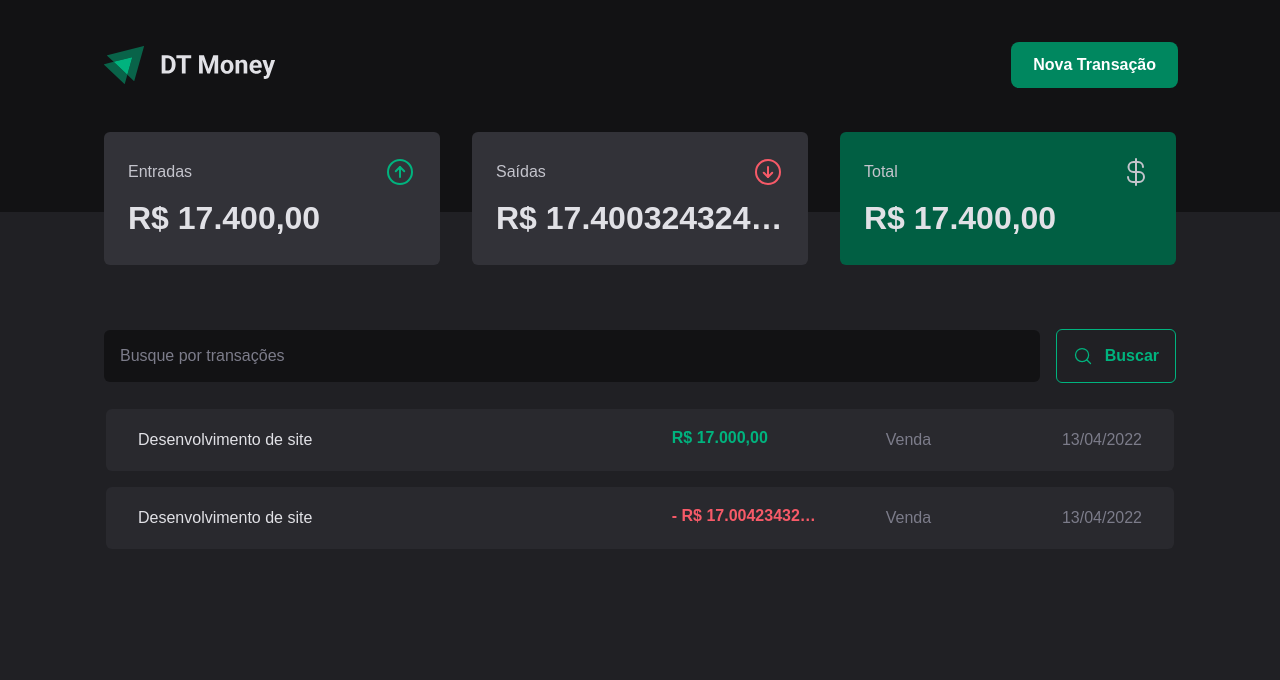
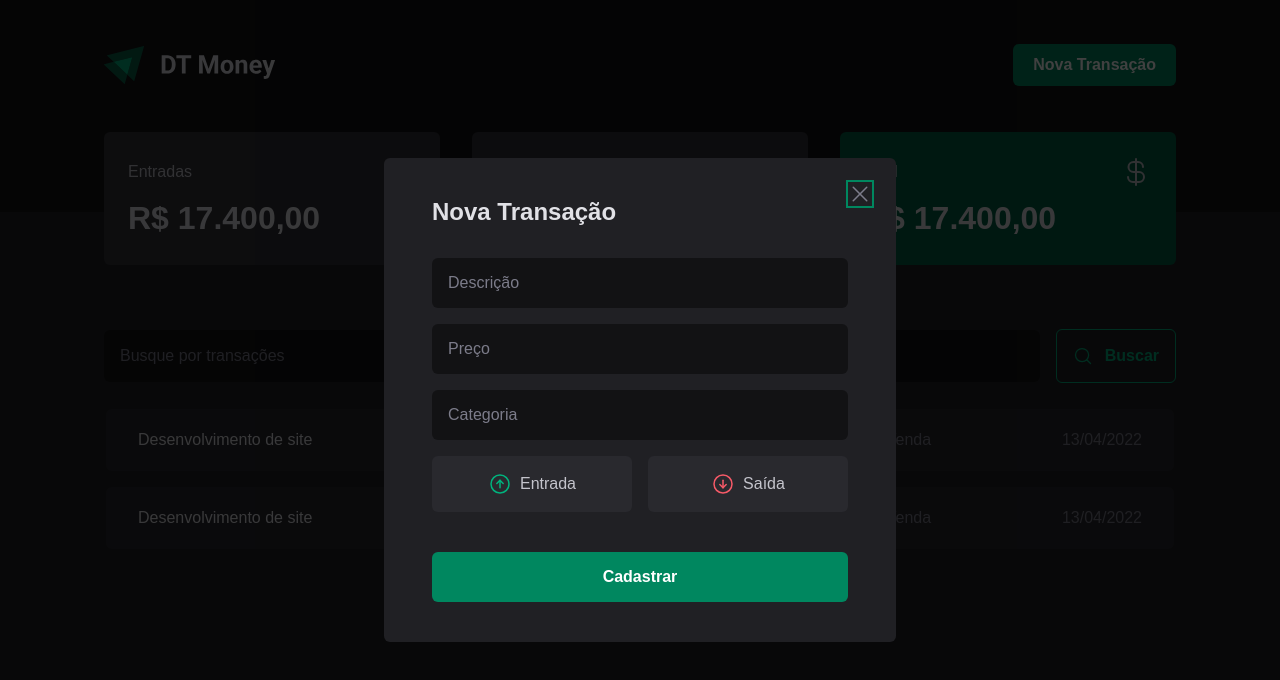
Before and after one commit to kenmarcos/dt-money-front-rs, a React (Vite) app: page / in a window 1280 px wide. Both pictures are taken after a click on the button "Nova Transação". Shown: the top 680 px of the page. Built offline with nearby package versions, Linux system fonts and the light colour scheme.

Commit message:
feat: add NewTransactionModal component

```diff
--- a/package.json
+++ b/package.json
@@ -10,6 +10,9 @@
     "preview": "vite preview"
   },
   "dependencies": {
+    "@radix-ui/react-dialog": "^1.1.1",
+    "@radix-ui/react-radio-group": "^1.2.0",
+    "@radix-ui/react-visually-hidden": "^1.1.0",
     "phosphor-react": "^1.4.1",
     "react": "^18.3.1",
     "react-dom": "^18.3.1",
--- /dev/null
+++ b/src/components/Header/components/NewTransactionModal/index.tsx
@@ -0,0 +1,52 @@
+import * as Dialog from "@radix-ui/react-dialog";
+import {
+  Close,
+  Content,
+  NewTransactionForm,
+  Overlay,
+  TransactionType,
+  TransactionTypeButton,
+} from "./styles";
+import { ArrowCircleDown, ArrowCircleUp, X } from "phosphor-react";
+import * as VisuallyHidden from "@radix-ui/react-visually-hidden";
+
+export const NewTransactionModal = () => {
+  return (
+    <Dialog.Portal>
+      <Overlay />
+
+      <Content aria-describedby={undefined}>
+        <Dialog.Title>Nova Transação</Dialog.Title>
+
+        {/* Escondendo a descrição acessível opcional */}
+        <VisuallyHidden.Root asChild>
+          <Dialog.Description />
+        </VisuallyHidden.Root>
+
+        <Close>
+          <X size={24} />
+        </Close>
+
+        <NewTransactionForm>
+          <input type="text" placeholder="Descrição" />
+          <input type="text" placeholder="Preço" />
+          <input type="text" placeholder="Categoria" />
+
+          <TransactionType>
+            <TransactionTypeButton $variant="income" value="income">
+              <ArrowCircleUp size={24} />
+              Entrada
+            </TransactionTypeButton>
+
+            <TransactionTypeButton $variant="outcome" value="outcome">
+              <ArrowCircleDown size={24} />
+              Saída
+            </TransactionTypeButton>
+          </TransactionType>
+
+          <button type="submit">Cadastrar</button>
+        </NewTransactionForm>
+      </Content>
+    </Dialog.Portal>
+  );
+};
--- /dev/null
+++ b/src/components/Header/components/NewTransactionModal/styles.ts
@@ -0,0 +1,116 @@
+import * as Dialog from "@radix-ui/react-dialog";
+import * as RadioGroup from "@radix-ui/react-radio-group";
+import styled from "styled-components";
+
+export const Overlay = styled(Dialog.Overlay)`
+  position: fixed;
+  width: 100vw;
+  height: 100vh;
+  inset: 0;
+  background-color: rgba(0, 0, 0, 0.75);
+`;
+
+export const Content = styled(Dialog.Content)`
+  position: fixed;
+  top: 50%;
+  left: 50%;
+  transform: translate(-50%, -50%);
+  min-width: 32rem;
+  border-radius: 6px;
+  padding: 2.5rem 3rem;
+  background-color: ${(props) => props.theme.colors["gray-800"]};
+`;
+
+export const Close = styled(Dialog.Close)`
+  position: absolute;
+  top: 1.5rem;
+  right: 1.5rem;
+  background-color: transparent;
+  border: 0;
+  line-height: 0;
+  cursor: pointer;
+  color: ${(props) => props.theme.colors["gray-500"]};
+`;
+
+export const NewTransactionForm = styled.form`
+  margin-top: 2rem;
+  display: flex;
+  flex-direction: column;
+  gap: 1rem;
+
+  input {
+    width: 100%;
+    border: 0;
+    border-radius: 6px;
+    padding: 1rem;
+    background-color: ${(props) => props.theme.colors["gray-900"]};
+    color: ${(props) => props.theme.colors.white};
+
+    &::placeholder {
+      color: ${(props) => props.theme.colors["gray-500"]};
+    }
+  }
+
+  button[type="submit"] {
+    background-color: ${(props) => props.theme.colors["green-500"]};
+    color: ${(props) => props.theme.colors.white};
+    font-weight: bold;
+    padding: 1rem 2rem;
+    border-radius: 6px;
+    border: 0;
+    margin-top: 1.5rem;
+
+    &:not(:disabled):hover {
+      background-color: ${(props) => props.theme.colors["green-300"]};
+      transition: background-color 0.2s;
+    }
+  }
+`;
+
+export const TransactionType = styled(RadioGroup.Root)`
+  display: flex;
+  gap: 1rem;
+`;
+
+interface TransactionTypeButtonProps {
+  $variant: "income" | "outcome";
+}
+
+export const TransactionTypeButton = styled(
+  RadioGroup.Item
+)<TransactionTypeButtonProps>`
+  flex: 1;
+  background-color: ${(props) => props.theme.colors["gray-700"]};
+  color: ${(props) => props.theme.colors["gray-300"]};
+  border-radius: 6px;
+  padding: 1rem 1.5rem;
+  display: flex;
+  align-items: center;
+  justify-content: center;
+  gap: 0.5rem;
+  border: 0;
+
+  &[data-state="unchecked"]:hover {
+    background-color: ${(props) => props.theme.colors["gray-600"]};
+    transition: background-color 0.2s;
+  }
+
+  &[data-state="checked"] {
+    background-color: ${(props) =>
+      props.$variant === "income"
+        ? props.theme.colors["green-500"]
+        : props.theme.colors["red-500"]};
+    color: ${(props) => props.theme.colors.white};
+
+    svg {
+      color: ${(props) => props.theme.colors.white};
+    }
+  }
+
+  svg {
+    color: ${(props) =>
+      props.$variant === "income"
+        ? props.theme.colors["green-300"]
+        : props.theme.colors["red-300"]};
+  }
+`;
--- a/src/components/Header/index.tsx
+++ b/src/components/Header/index.tsx
@@ -1,5 +1,7 @@
+import * as Dialog from "@radix-ui/react-dialog";
 import { HeaderContainer, HeaderContent, NewTransactionButton } from "./styles";
 import logo from "@/assets/logo.svg";
+import { NewTransactionModal } from "./components/NewTransactionModal";
 
 export const Header = () => {
   return (
@@ -7,7 +9,13 @@ export const Header = () => {
       <HeaderContent>
         <img src={logo} alt="" />
 
-        <NewTransactionButton>Nova Transação</NewTransactionButton>
+        <Dialog.Root>
+          <Dialog.Trigger asChild>
+            <NewTransactionButton>Nova Transação</NewTransactionButton>
+          </Dialog.Trigger>
+
+          <NewTransactionModal />
+        </Dialog.Root>
       </HeaderContent>
     </HeaderContainer>
   );
```
Also changed, not shown: 1 other file (tests, documents, lock files or other folders).
